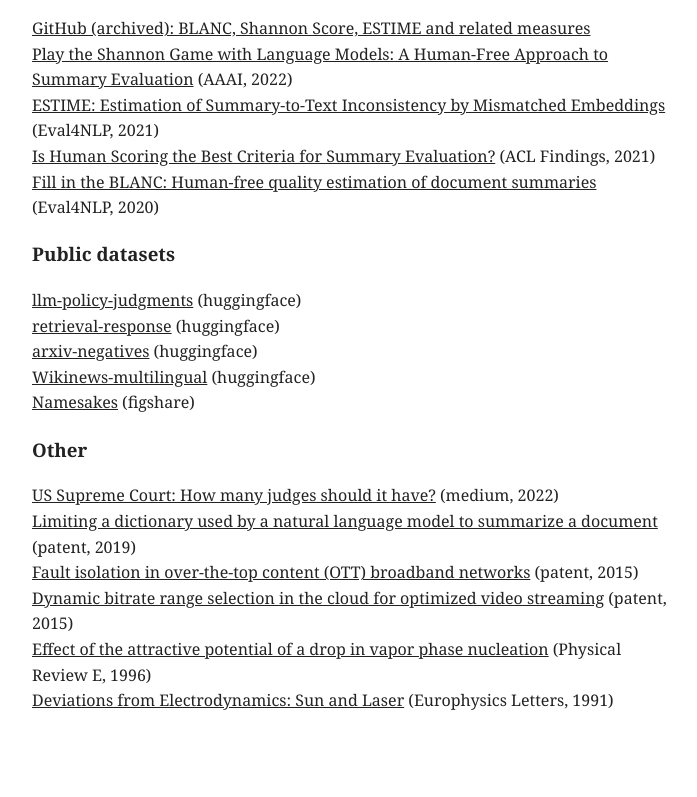
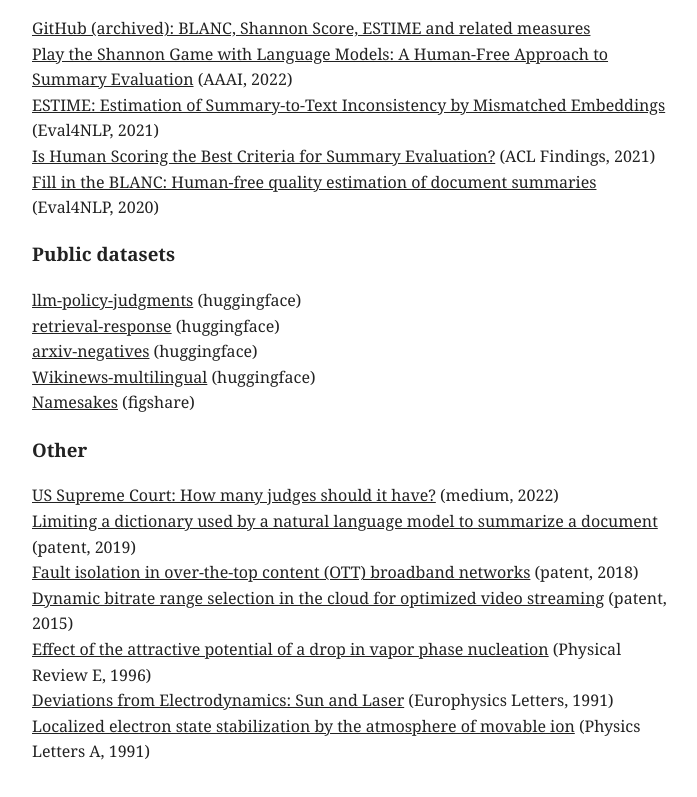
Before and after one commit to Vasilyev-Oleg/Vasilyev-Oleg.github.io, a plain HTML site: page index.html in a window 1280 px wide. Shown: the part 777-1574 px from the top of the page, without its empty margins (288-985 px from the left). Drawn offline with Linux system fonts and the light colour scheme.

Commit message:
Update patent link year from 2015 to 2018

```diff
--- a/index.html
+++ b/index.html
@@ -71,10 +71,11 @@ Email: vasilyev.oleg@gmail.com
 <h3 style="clear: both;">Other</h3>
 <a href="https://medium.com/@vasilyev.oleg/us-supreme-court-how-many-judges-should-it-have-85af57972dae">US Supreme Court: How many judges should it have?</a> (medium, 2022)<br>
 <a href="https://patents.google.com/patent/US11281854B2/en">Limiting a dictionary used by a natural language model to summarize a document</a> (patent, 2019)<br>
-<a href="https://patents.google.com/patent/US10637715B1/en">Fault isolation in over-the-top content (OTT) broadband networks</a> (patent, 2015)<br>
+<a href="https://patents.google.com/patent/US10637715B1/en">Fault isolation in over-the-top content (OTT) broadband networks</a> (patent, 2018)<br>
 <a href="https://patents.google.com/patent/US10178043B1/en">Dynamic bitrate range selection in the cloud for optimized video streaming</a> (patent, 2015)<br>
 <a href="https://journals.aps.org/pre/abstract/10.1103/PhysRevE.54.3950">Effect of the attractive potential of a drop in vapor phase nucleation</a> (Physical Review E, 1996)<br>
 <a href="https://iopscience.iop.org/article/10.1209/0295-5075/15/1/002">Deviations from Electrodynamics: Sun and Laser</a> (Europhysics Letters, 1991)<br>
+<a href="https://www.sciencedirect.com/science/article/abs/pii/037596019190110T">Localized electron state stabilization by the atmosphere of movable ion</a> (Physics Letters A, 1991)<br>
 
 </body>
 </html>
```
